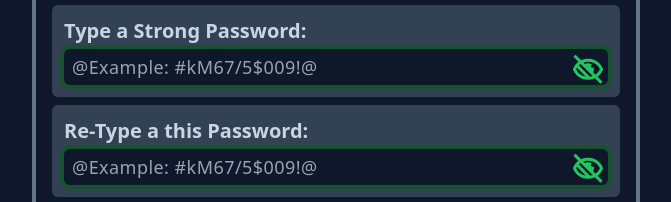
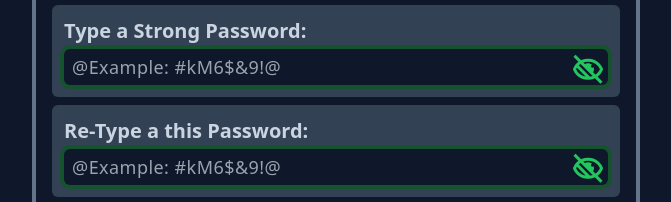
Before and after one commit to AmirWorkplace/TailwindCSS-Form, a website: page index.html in a window 1280 px wide. Shown: the part 463-665 px from the top of the page, without its empty margins (304-975 px from the left). Drawn offline with nearby package versions, Linux system fonts and the light colour scheme; a web font is replaced by a local one.

```diff
--- a/index.html
+++ b/index.html
@@ -183,7 +183,7 @@
             name="password"
             id="password"
             class="input-pass login-input w-full px-2 p-1 ring-4 ring-green-900 rounded-md outline-none bg-slate-900 text-white tracking-wide text-lg font-normal"
-            placeholder="@Example: #kM67/5$009!@" />
+            placeholder="@Example: #kM6$&9!@" />
           <i
             id="show-pass"
             class="bx bx-low-vision absolute right-0 top-0 text-4xl ml-[0px] mr-[10px] p-1 mt-[27.5px] rounded-full duration-300 hover:text-red-500 text-green-500"></i>
@@ -207,7 +207,7 @@
             name="con_password"
             id="con_password"
             class="input-pass login-input w-full px-2 p-1 ring-4 ring-green-900 rounded-md outline-none bg-slate-900 text-white tracking-wide text-lg font-normal"
-            placeholder="@Example: #kM67/5$009!@" />
+            placeholder="@Example: #kM6$&9!@" />
           <i
             id="show-cpass"
             class="bx bx-low-vision absolute right-0 bottom-0 text-4xl ml-[0px] mr-[10px] mb-[5px] mt-[0px] p-1 rounded-full duration-300 hover:text-red-500 text-green-500"></i>
```
